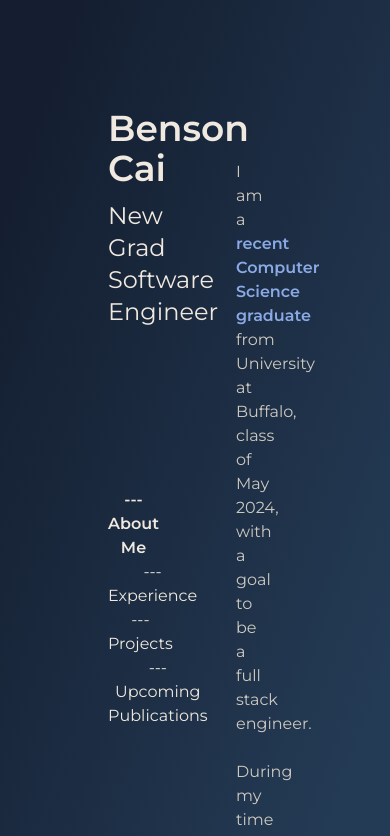
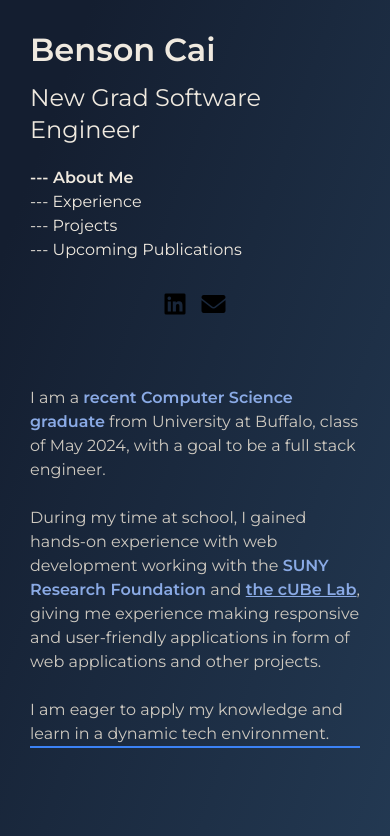
Before and after one commit to BensonCai/portFolio, a React (Create React App) app: page /me in a window 390 px wide. Shown: the top 836 px of the page. Built offline with nearby package versions, Linux system fonts and the light colour scheme.

Commit message:
favicon, metadata, styling & responsive

```diff
--- a/public/index.html
+++ b/public/index.html
@@ -2,13 +2,13 @@
 <html lang="en">
   <head>
     <meta charset="utf-8" />
-    <link rel="icon" href="%PUBLIC_URL%/favicon.ico" />
+    <link rel="icon" href="%PUBLIC_URL%/favicon.ico"/>
     <link rel="stylesheet" href="https://cdnjs.cloudflare.com/ajax/libs/font-awesome/6.0.0-beta3/css/all.min.css">
     <meta name="viewport" content="width=device-width, initial-scale=1" />
     <meta name="theme-color" content="#000000" />
     <meta
       name="description"
-      content="Web site created using create-react-app"
+      content="a cool portFolio"
     />
     <link rel="apple-touch-icon" href="%PUBLIC_URL%/logo192.png" />
     <!--
@@ -25,20 +25,10 @@
       work correctly both with client-side routing and a non-root public URL.
       Learn how to configure a non-root public URL by running `npm run build`.
     -->
-    <title>React App</title>
+    <title>BensonCai</title>
   </head>
   <body>
     <noscript>You need to enable JavaScript to run this app.</noscript>
     <div id="root"></div>
-    <!--
-      This HTML file is a template.
-      If you open it directly in the browser, you will see an empty page.
-
-      You can add webfonts, meta tags, or analytics to this file.
-      The build step will place the bundled scripts into the <body> tag.
-
-      To begin the development, run `npm start` or `yarn start`.
-      To create a production bundle, use `npm run build` or `yarn build`.
-    -->
   </body>
 </html>
--- a/src/App.css
+++ b/src/App.css
@@ -129,3 +129,74 @@
     transition: opacity 1.33s;
 
 }
+
+.placeholder {
+    justify-content: center;
+}
+
+/* Add these media queries at the end of your existing CSS */
+
+@media screen and (max-width: 768px) {
+    #portfolio {
+        flex-direction: column;
+    }
+
+    #portleft {
+        width: 100%;
+        height: auto;
+        position: static;
+        padding: 20px;
+    }
+
+    #portright {
+        width: 100%;
+        padding: 20px;
+    }
+
+    .placeholder {
+        padding: 1em;
+    }
+
+    .experience_box {
+        flex-direction: column;
+    }
+
+    .experience_box > div {
+        width: 100% !important;
+    }
+
+    .projects {
+        width: 100%;
+        padding: 15px;
+    }
+
+    .publications {
+        width: 100%;
+    }
+
+    .initBoxesLeft, .initBoxesRight {
+        transform: translateX(0);
+    }
+}
+
+@media screen and (max-width: 480px) {
+    .mainfont.text-4xl {
+        font-size: 2rem;
+    }
+
+    .mainfont.text-2xl {
+        font-size: 1.5rem;
+    }
+
+    #checkpoints {
+        padding: 10px;
+    }
+
+    .p-20 {
+        padding: 10px;
+    }
+
+    .pr-40 {
+        padding-right: 10px;
+    }
+}
--- a/src/pages/portfolio.jsx
+++ b/src/pages/portfolio.jsx
@@ -117,7 +117,7 @@ export default function MyPortfolio() {
                         --- Upcoming Publications
                     </button>
                 </div>
-                <div className="initBoxesLeft flex justify-center space-x-4 mt-auto p-28">
+                <div className="initBoxesLeft flex placeholder space-x-4 mt-auto p-28">
                     {/* LinkedIn Icon */}
                     <a href="https://www.linkedin.com/in/benson-cai-762667200/" target="_blank" rel="noopener noreferrer">
                         <i className="fab fa-linkedin text-2xl hover:text-blue-600 transition-colors"></i>
--- a/src/pages/precursor.jsx
+++ b/src/pages/precursor.jsx
@@ -27,7 +27,7 @@ export default function Precursor() {
                     className={`precursor`}
                     onClick={handleClick}
                 >
-                    <span className="front">Start</span>
+                    <span className="front" style={{color: "#efe9df"}}>Start</span>
                 </button>
             </div>
         </div>
```
Also changed, not shown: 1 other file (tests, documents, lock files or other folders).
